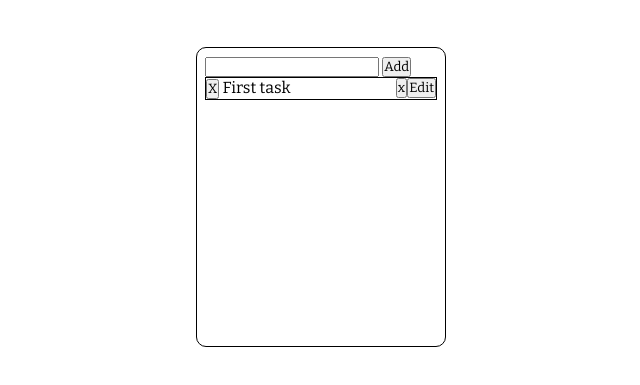
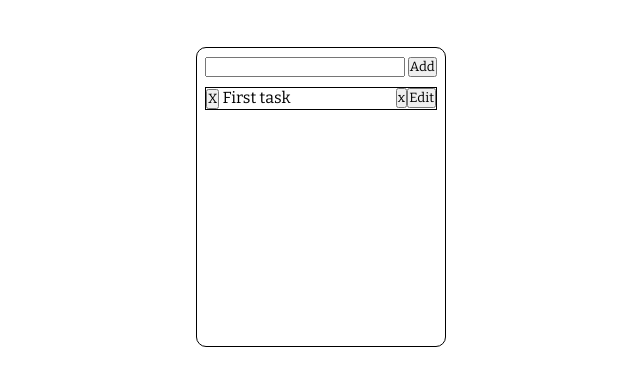
Before and after one commit to Code-Institute-Submissions/KarolSU96-PP2, a plain HTML site: page index.html in a window 1280 px wide. Shown: the part 233-618 px from the top of the page, without its empty margins (319-959 px from the left). Drawn offline with nearby package versions, Linux system fonts and the light colour scheme.

Commit message:
Add margin to the list

```diff
--- a/assets/css/style.css
+++ b/assets/css/style.css
@@ -31,6 +31,13 @@ header {
 }
 
 /* list items */
+input {
+  width: 86%;
+}
+
+#list {
+  margin-top: 10px;
+}
 
 li {
   list-style: none;
--- a/index.html
+++ b/index.html
@@ -12,7 +12,7 @@
       <div id="main-div" style="border: 1px black solid">
         <input type="text" id="new-task" />
         <button>Add</button>
-        <div class="list" style="border: 1px black solid">
+        <div id="list" style="border: 1px black solid">
           <ul>
             <li>
               <button class="task-status-button">X</button> First task
```
